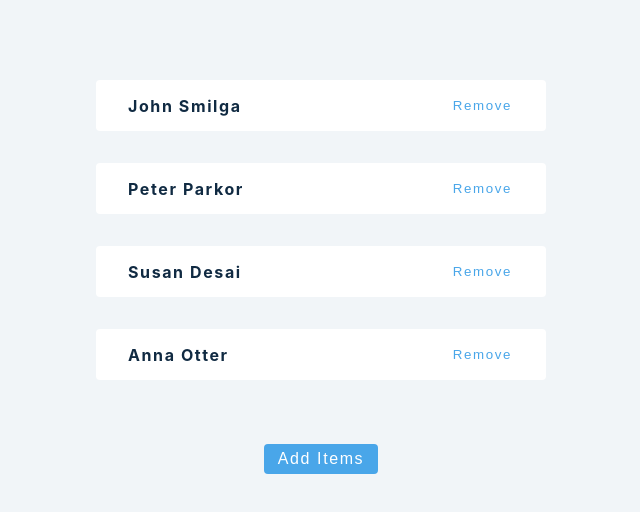
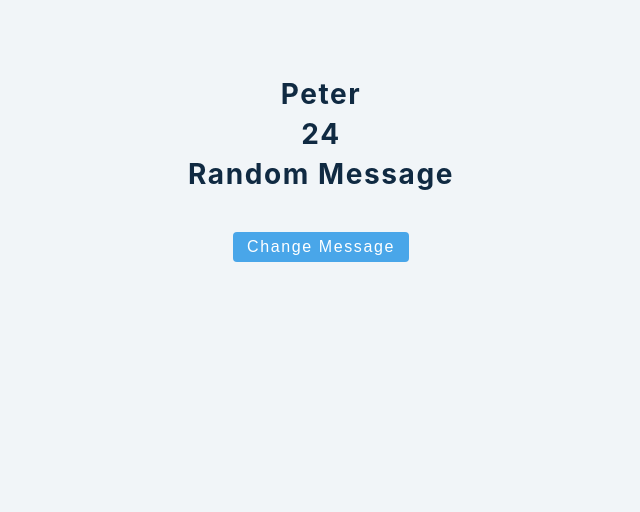
Before and after one commit to Yash-Solanki6803/React_Notes, a React (Create React App) app in the folder react_hooks/: page / in a window 1280 px wide. Shown: the top 512 px of the page, without its empty margins (319-959 px from the left). Built offline with nearby package versions, Linux system fonts and the light colour scheme.

Commit message:
Exported titles Array

```diff
--- a/react_hooks/src/App.js
+++ b/react_hooks/src/App.js
@@ -1,4 +1,4 @@
-import Setup from "./tutorial/01-useState/starter/03-useState-array";
+import Setup from "./tutorial/01-useState/starter/04-useState-object";
 
 function App() {
   return (
--- a/react_hooks/src/tutorial/01-useState/starter/02-useState-basics.jsx
+++ b/react_hooks/src/tutorial/01-useState/starter/02-useState-basics.jsx
@@ -1,19 +1,22 @@
 import React, { useState } from "react";
+
+const titles = [
+  "Oyy",
+  "Hii",
+  "Hello",
+  "Bonjour",
+  "Kem Cho",
+  "Tiger Zinda Hai",
+  "Nikel lodian",
+  "Brrr",
+  "Sync Error",
+  "Khatammm",
+];
+
+export const random_array = titles;
 
 const UseStateBasics = () => {
   const [text, setText] = useState("random title");
-  const titles = [
-    "ffo",
-    "baar",
-    "asdasd",
-    "werw",
-    "effa",
-    "aefff",
-    "dfdff",
-    "adfff",
-    "assd",
-    "qwee",
-  ];
 
   const handleClick = () => {
     const idx = Math.floor(Math.random() * 10);
--- a/react_hooks/src/tutorial/01-useState/starter/04-useState-object.jsx
+++ b/react_hooks/src/tutorial/01-useState/starter/04-useState-object.jsx
@@ -1,7 +1,28 @@
-import { useState } from 'react';
+import { useState } from "react";
+import { random_array } from "./02-useState-basics";
 
 const UseStateObject = () => {
-  return <h2>useState object example</h2>;
+  const [person, setPerson] = useState({
+    name: "peter",
+    age: 24,
+    message: "random message",
+  });
+
+  const changeMessage = () => {
+    const idx = Math.floor(Math.random() * 10);
+    setPerson({ ...person, message: random_array[idx] });
+  };
+
+  return (
+    <>
+      <h3>{person.name}</h3>
+      <h3>{person.age}</h3>
+      <h3>{person.message}</h3>
+      <button className="btn" onClick={changeMessage}>
+        Change Message
+      </button>
+    </>
+  );
 };
 
 export default UseStateObject;
```
